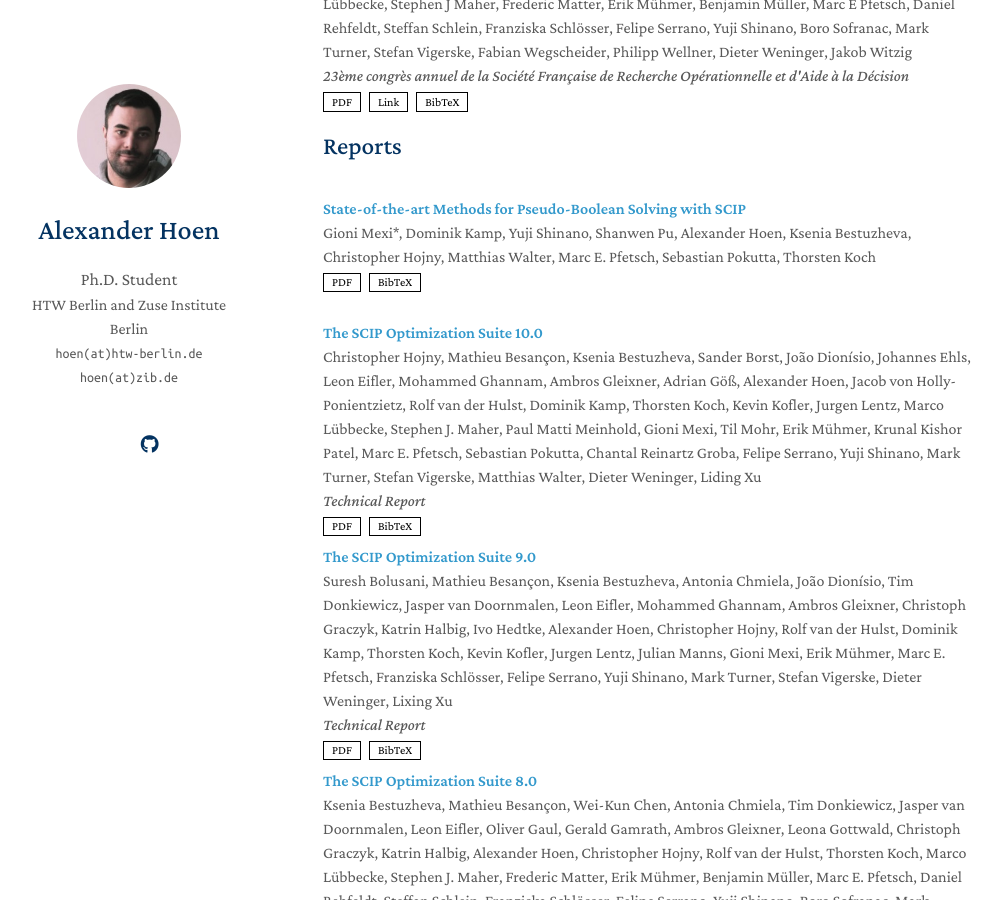
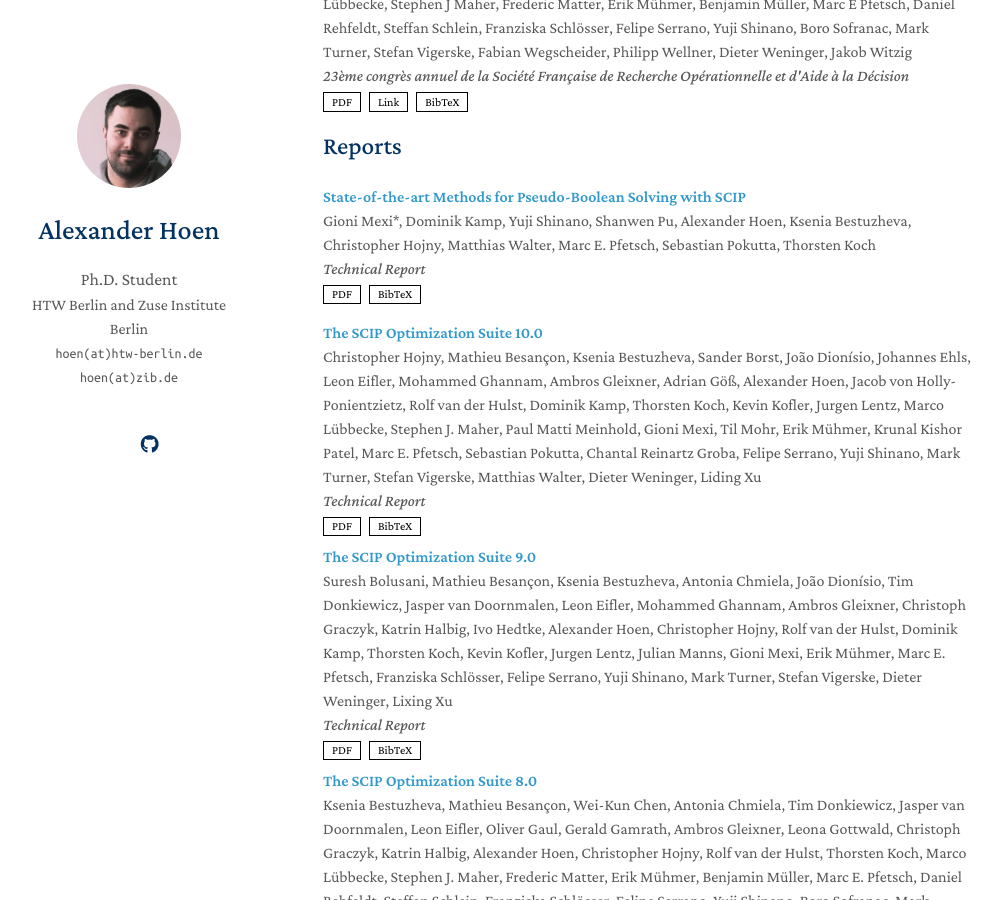
Before and after one commit to alexhoen/alexhoen.github.io, a Jekyll site: the page built from index.md, in a window 1280 px wide and 900 px high, scrolled down 1821 px. Shown: the whole window, without its empty margins (147-1148 px from the left). Built offline with Jekyll 4.4.1, drawn with Linux system fonts in a browser that asks for light colours; nearby versions of some CDN libraries; a style sheet for code colours, icons or effects is not loaded; our own code applies the rules of GitHub Pages for plain Markdown files.

Commit message:
Update conference field for report entry

```diff
--- a/_data/reports.yml
+++ b/_data/reports.yml
@@ -2,7 +2,7 @@ main:
 
   - title: "State-of-the-art Methods for Pseudo-Boolean Solving with SCIP"
     authors: Gioni Mexi*, Dominik Kamp, Yuji Shinano, Shanwen Pu, Alexander Hoen, Ksenia Bestuzheva, Christopher Hojny, Matthias Walter, Marc E. Pfetsch, Sebastian Pokutta, Thorsten Koch
-    conference:
+    conference: Technical Report
     pdf: https://arxiv.org/abs/2501.03390
     page:
     bibtex: |
```
